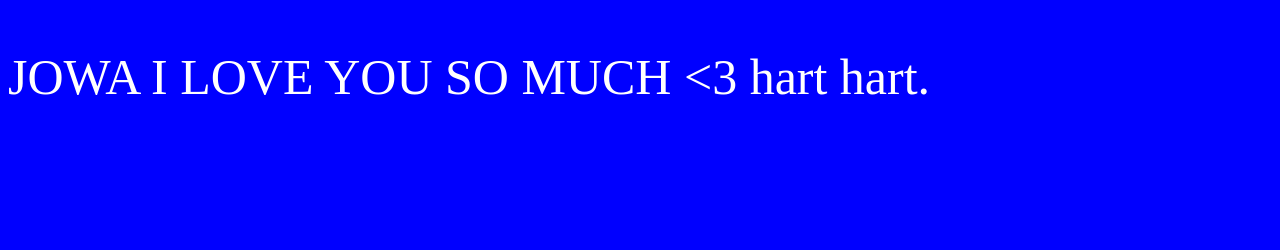
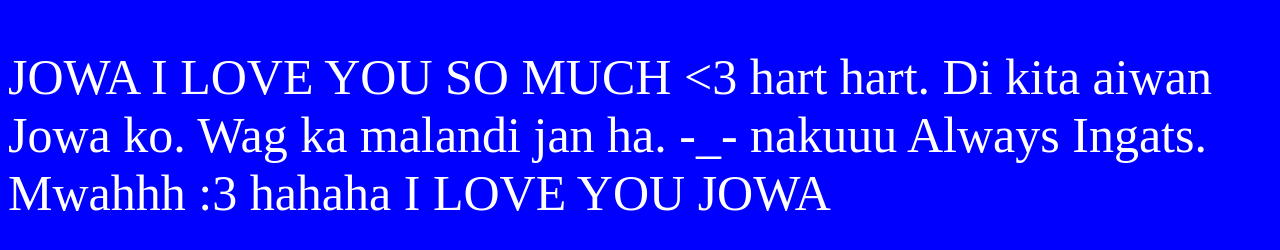
Before and after one commit to JamesPatrick14/dicegame.html, a plain HTML site: page index.html in a window 1280 px wide. Shown: the part 110-360 px from the top of the page. Drawn offline with Linux system fonts and the light colour scheme.

Commit message:
Create index.html

```diff
--- a/index.html
+++ b/index.html
@@ -9,5 +9,7 @@
   <p style="color:yellow;"><b>•PARA SA JOWA KO•</b></p>
 
 JOWA I LOVE YOU SO MUCH <3 hart hart.
+Di kita aiwan Jowa ko. Wag ka malandi jan ha. -_- nakuuu
+Always Ingats. Mwahhh :3  hahaha I LOVE YOU JOWA
 </body>
 </html>
```
